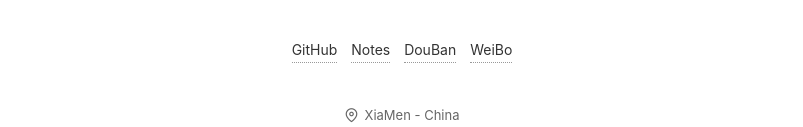
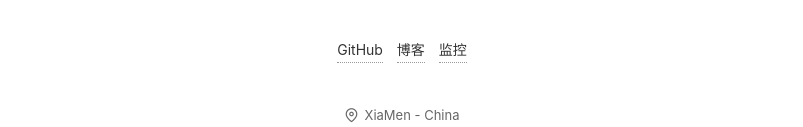
Before and after one commit to cloudcranes/cloudcranes.github.io, a plain HTML site: page index.html in a window 1280 px wide. Shown: the part 330-457 px from the top of the page, without its empty margins (238-1041 px from the left). Drawn offline with Linux system fonts and the light colour scheme; files whose address does not match are found by name.

Commit message:
Update index.html

```diff
--- a/index.html
+++ b/index.html
@@ -27,10 +27,9 @@
       <span class="quote-line quote-line-end animate-slide-in-right"></span>
     </div>
     <div class="links">
-      <a href="https://github.com/iissnan" class="animate-slide-in-down">GitHub</a>
-      <a href="https://notes.iissnan.com" class="animate-slide-in-down">Notes</a>
-      <a href="https://douban.com/people/iissnan" class="animate-slide-in-down">DouBan</a>
-      <a href="https://weibo.com/iissnan" class="animate-slide-in-down">WeiBo</a>
+      <a href="https://github.com/cloudcranes" class="animate-slide-in-down">GitHub</a>
+      <a href="https://www.alanmaster.top" class="animate-slide-in-down">博客</a>
+      <a href="https://status.alanmaster.top" class="animate-slide-in-down">监控</a>
     </div>
     <div class="location">
       <span class="location-icon animate-slide-in-up">
```
